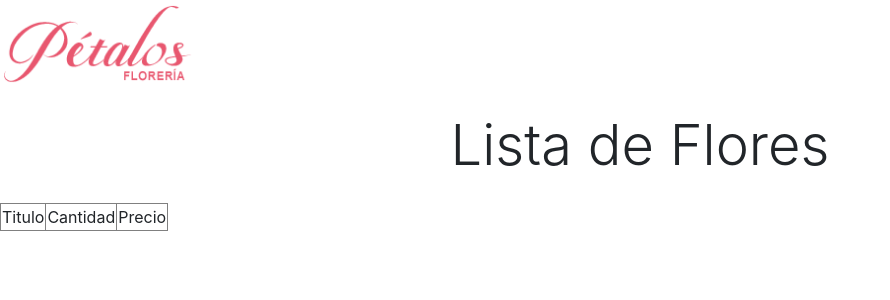
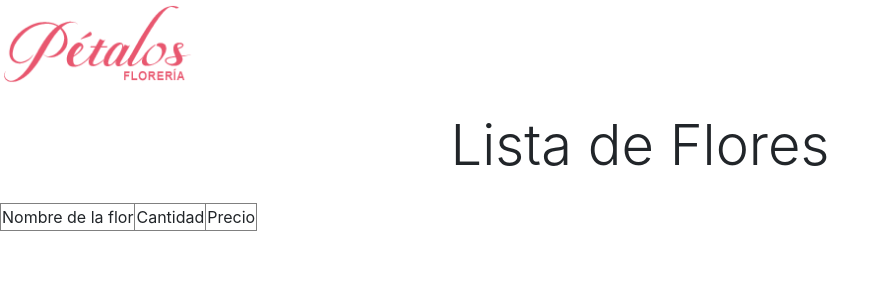
Before and after one commit to IrochiRoninj/Proyecto-Floreria-, a Django app: page /vaciar_carrito/ in a window 1280 px wide. Shown: the part 56-356 px from the top of the page, without its empty margins (0-890 px from the left). Run offline with Django 3.2, Linux system fonts and the light colour scheme; some libraries are stand-ins or nearby versions.

Commit message:
cambio en carrito

```diff
--- a/ProyectoPetalos/core/templates/core/carrito.html
+++ b/ProyectoPetalos/core/templates/core/carrito.html
@@ -11,7 +11,7 @@
     <h1 class="text-center display-4 my-4 "> Lista de Flores </h1>
     <table border="1" >
         <tr>
-            <td>Titulo</td>
+            <td>Nombre de la flor</td>
             <td>Cantidad</td>
             <td>Precio</td>
         </tr>
```
